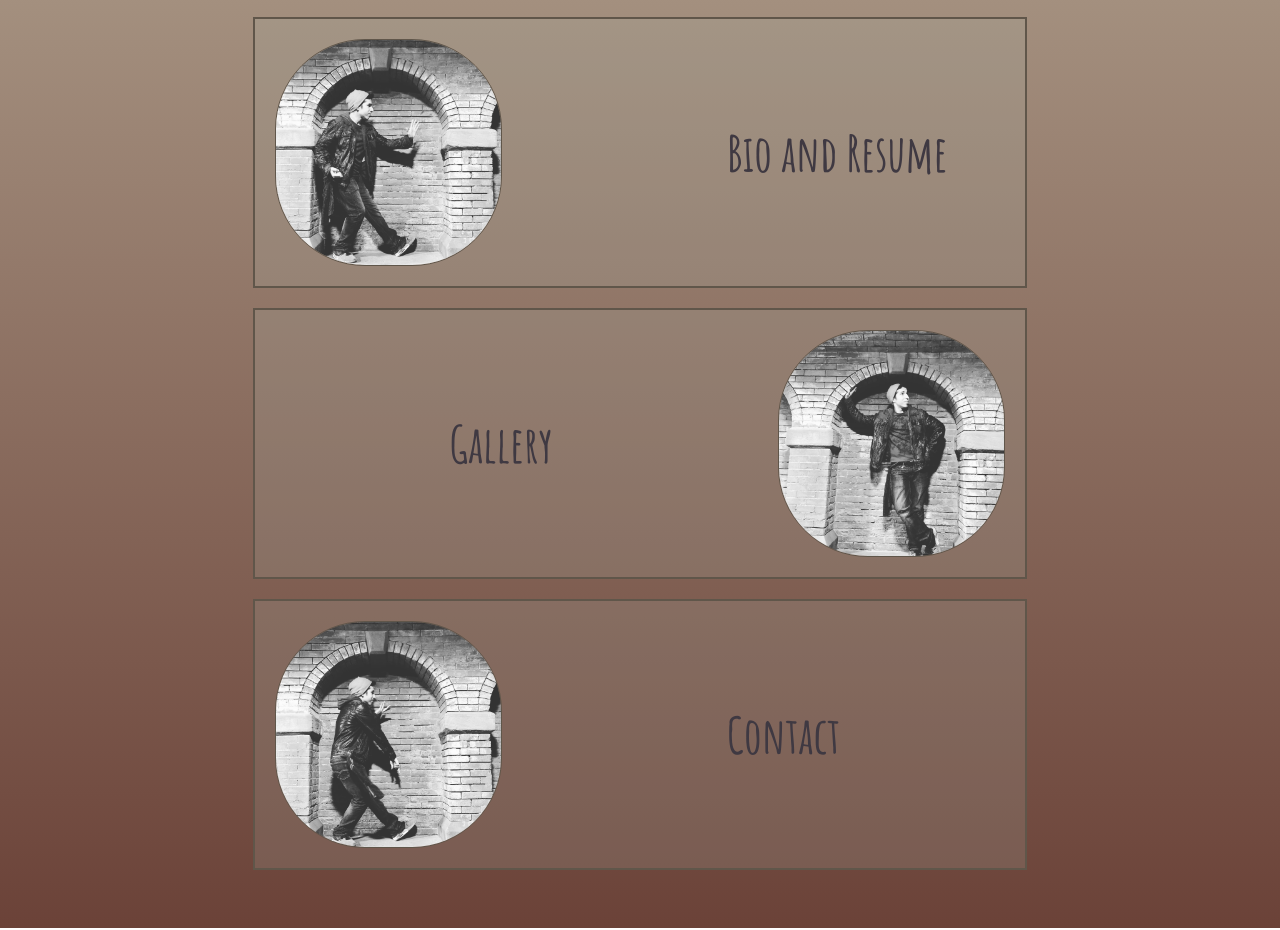
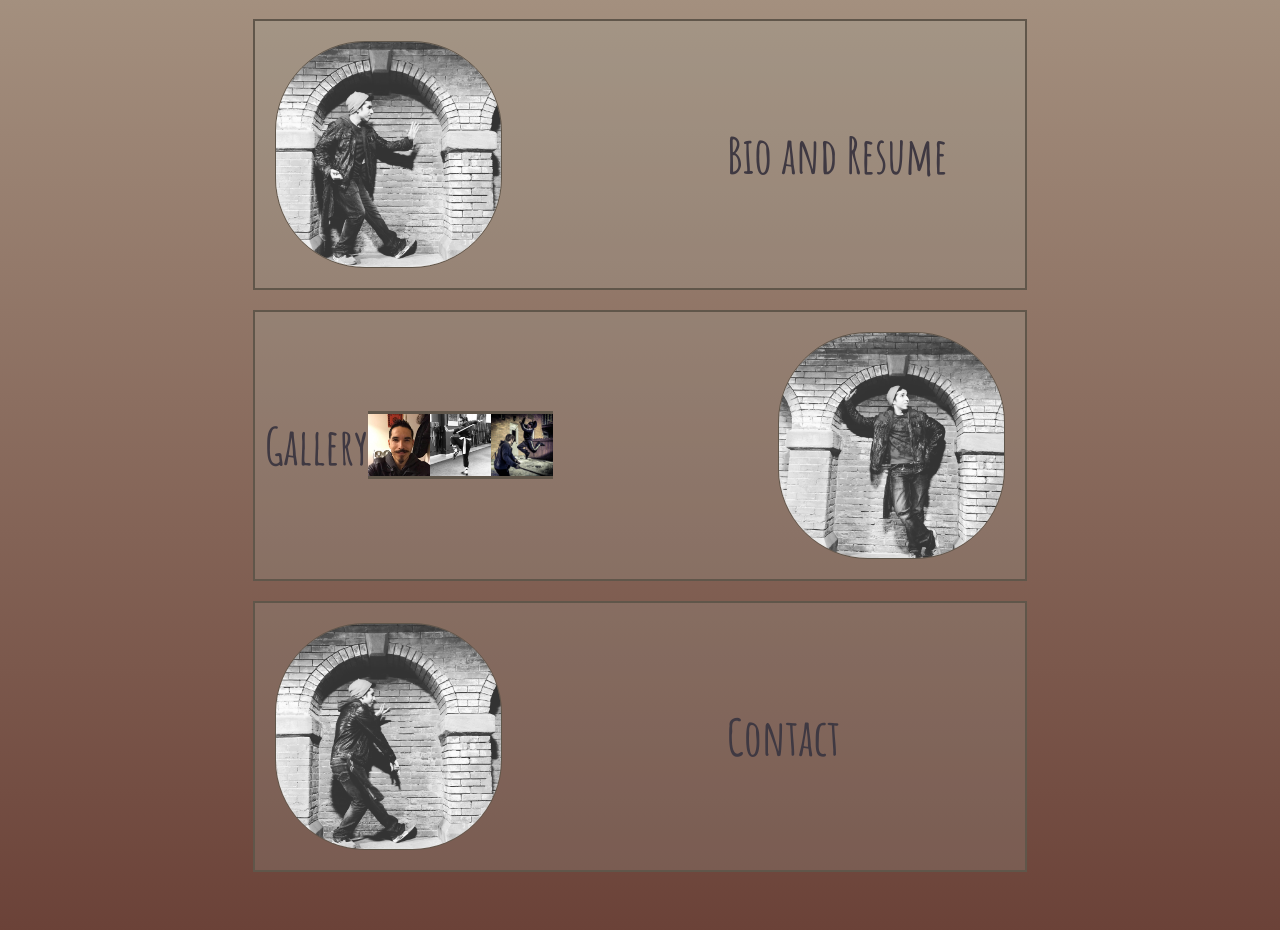
Before and after one commit to WaffleCloud/dream-warrior, a React (Create React App) app: page / in a window 1280 px wide. Shown: the part 877-1807 px from the top of the page. Built offline with nearby package versions, Linux system fonts and the light colour scheme.

Commit message:
progress with gallery

```diff
--- a/src/App.css
+++ b/src/App.css
@@ -16,8 +16,8 @@
   font-size: 50px;
   padding: 10px;
   background-color: rgb(165, 176, 164, 0.2);
+}
 
-}
 .card-center:hover,
 .card:hover{
   cursor: pointer;
--- a/src/App.js
+++ b/src/App.js
@@ -1,18 +1,67 @@
+import React, { useState } from 'react';
 import './App.css';
 import Bio from './components/Bio';
 import Gallery from './components/Gallery'
 import Contact from './components/Contact';
 import main from './main.jpg';
-// const shift = {
-//   name: "picture",
-//   image: require('./splash-img/shift.jpg')
-// }
+
+//!splash pictures!
 import shift from './splash-img/shift.jpg';
 import block from './splash-img/block.jpg';
 import look from './splash-img/look-up.jpg';
 
+//!gallery pics!
+import frontProfile from './gallery/front-profile.jpg';
+import boStaff from './gallery/bo-staff.jpg';
+import jumpyBoi from './gallery/jumpy-boi.jpg';
+import streetBattle from './gallery/street-battle.png';
+import zenStatue from './gallery/zen-statue.jpg';
+import spartan from './gallery/spartan.jpg';
+import certificate from './gallery/certificate.jpg';
+import intenseFace from './gallery/intense-face.jpg';
+import matrix from './gallery/matrix.jpg';
+import casualFull from './gallery/casual-full.jpg';
+import oceanSquat from './gallery/ocean-squat.jpg';
 
-function App() {
+//!component!
+
+function App(props) {
+
+  //!props!
+ const pictures = [frontProfile, boStaff, jumpyBoi];
+  // {1: boStaff, 2:jumpyBoi, 3:streetBattle, 4:zenStatue, 5:spartan, 6:certificate, 7:intenseFace, 8:matrix, 9:casualFull, 10:oceanSquat}]
+
+  //!variables!
+
+  const bioText = 'this is a bio';
+
+
+  //!state changes!
+
+ const [form, fillForm] = useState('');
+ const [gallery, viewGallery] = useState('');
+ const [biography, viewBio] = useState('');
+
+ //!click handlers!
+
+ const formClickHandler = () =>{
+  !form ?
+  fillForm('give me your social security # its for science') :
+  fillForm('')
+ };
+
+ const galleryClickHandler = () => {
+  !gallery ?
+  viewGallery('image') :
+  viewGallery('')
+ };
+
+ const bioClickHandler = () => {
+  !biography ?
+  viewBio(bioText):
+  viewBio('');
+ };
+
   return (
     <div className="container">
 
@@ -20,10 +69,17 @@ function App() {
       <h1>Christian Jimenez</h1>
       <h2>Film Actor - Martial Artist - Voice Actor</h2>
       </div>
+      {/* <img src={pictures[0]} alt='' />
+      <img src={pictures[1]} alt=''/> */}
       <div className="main-img-container"><img src={main} className="main-img" alt="main-img" /></div>
-      <div id="bio" className="card"> <img src={shift} alt="shift" className="splash-img" id="left"/><Bio /></div>
-      <div id="gallery" className="card-center"><Gallery/><img src={look} alt="look" className="splash-img-right" /></div>
-      <div id="resume" className="card"><img src={block} alt="block" className="splash-img" id="left"/><Contact/></div>
+      <div id="bio" className="card" onClick={bioClickHandler}> <img src={shift} alt="shift" className="splash-img" id="left"/>{biography}<Bio /></div>
+      <div id="gallery" className="card-center" onClick={galleryClickHandler}>
+        {gallery}
+        <p>Gallery</p>
+        { pictures.map(pic => <Gallery pictures = {pic}/>)}
+        <img src={look} alt="look" className="splash-img-right" />
+      </div>
+      <div id="resume" className="card" onClick={formClickHandler}><img src={block} alt="block" className="splash-img" id="left"/>{form}<Contact/></div>
       <div class="contact"></div>
 
     </div>
--- a/src/components/Bio.jsx
+++ b/src/components/Bio.jsx
@@ -1,8 +1,17 @@
+import React, { useState } from 'react';
 
+function Bio(props){
+    const [notClicked, clicked] = useState()
 
-function Bio(){
+    const clickedContent = (event) => {
+        clicked( //if !className 'active' className=active
+        )
+    }
     return(
+<div>
 <p>Bio and Resume</p>
+<div></div>
+</div>
     )
 }
 
--- a/src/components/Gallery.jsx
+++ b/src/components/Gallery.jsx
@@ -1,8 +1,22 @@
 
+import React, {useState} from 'react';
+import './gallery.css';
 
-function Gallery(){
+function Gallery(props){
+    const [hideGallery, viewGallery] = useState('');
+
     return(
-<p>Gallery</p>
+        <div className='pictures-container'>
+
+          <div className='pic-card'>
+            {/* {props.pictures.map(({src}) => (<img key={src} src={src} alt=''/>))} */}
+            {/* {props.pictures[0]} */}
+            {/* <img src={props.pictures[0]} alt=''/> */}
+            {/* <img src={props.pictures[props.pictures.map(pic => pic)]} alt="" /> */}
+
+            <img src={props.pictures} alt=''/>
+            </div>
+        </div>
     )
 }
 
--- /dev/null
+++ b/src/components/gallery.css
@@ -0,0 +1,33 @@
+.pictures-container{
+    overflow-y: auto;
+    /* padding: 30px; */
+    display: flex;
+    flex-direction: column;
+    align-items: center;
+    justify-content: center;
+    flex: auto;
+    /* height: 100vh; */
+  }
+
+  .pic-card{
+    height: 100%;
+    width: 100%;
+    display: flex;
+    align-items: center;
+    justify-content: center;
+    flex: auto;
+    max-width: 750px;
+    border: 2px solid #60564a;
+    /* margin: 10px; */
+    color: #3f3942;
+    /* padding: 10px; */
+    background-color: rgb(165, 176, 164, 0.2);
+  }
+
+  img{
+    object-fit: cover;
+    height: 100%;
+    width: 100%;
+    /* border-radius: 20px; */
+    border: 1px solid #60564a;
+   }
```
Also changed, not shown: src/gallery/intense-face.jpg (renamed from src/gallery/instense-face.jpg).
